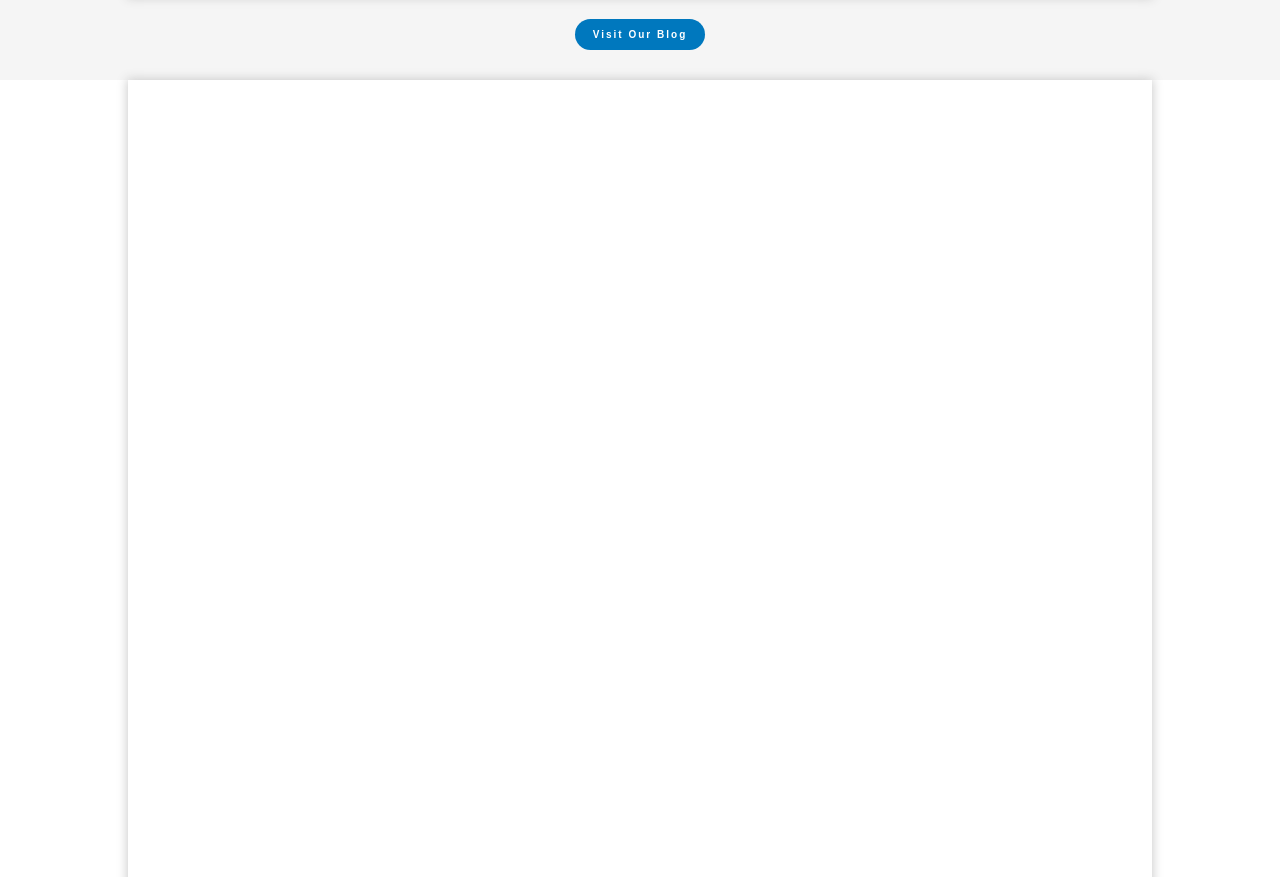
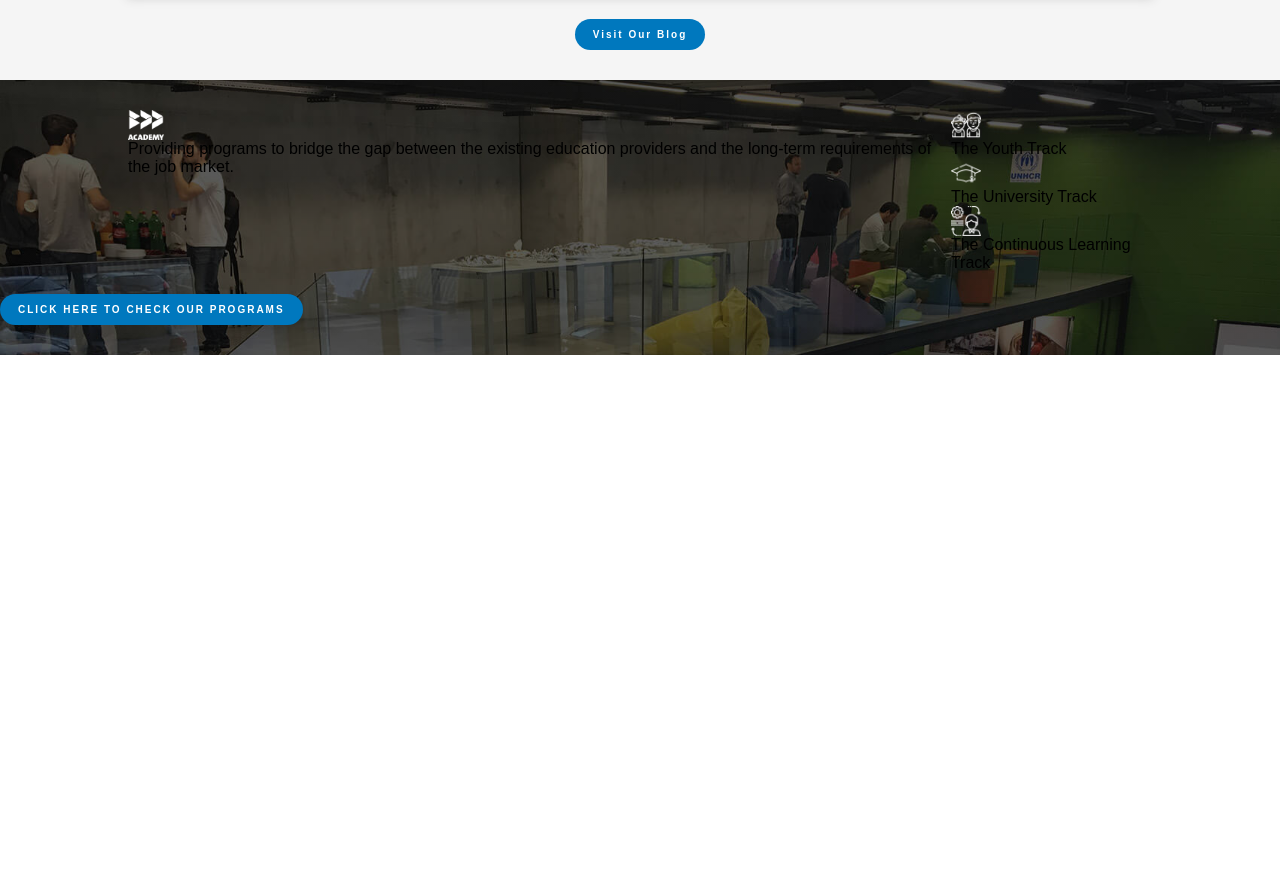
Before and after one commit to moatasemyakhni/bdd-replica-frontend, a plain HTML site: page index.html in a window 1280 px wide. Shown: the part 3165-4042 px from the top of the page. After the commit the page ends 3520 px from the top, so only its background shows below. Drawn offline with Linux system fonts and the light colour scheme; files whose address does not match are found by name.

Commit message:
program text upload

```diff
--- a/index.html
+++ b/index.html
@@ -223,22 +223,34 @@
 
         <!-- start program section -->
         <section class="program-section">
-            <div class="news-container">
+            <div class="news-container program-container">
                 <div class="program-main-logo">
                     <div class="program-img-box">
                         <img src="images/logo/logo-academy.png" alt="logo academy">
                     </div>
+                    <p class="program-main-txt">Providing programs to bridge the gap between the existing education providers and the long-term requirements of the job market.</p>
                 </div>
 
                 <div class="program-other-logos">
+                    <div>
                         <div class="program-img-box">
                             <img src="images/icons/boy-girl.png" alt="youth track">
                         </div>
+                        <p class="program-other-txt">The Youth Track</p>
+                    </div>
+
+                    <div>
                         <div class="program-img-box">
                             <img src="images/icons/grad-hat.png" alt="uni track">
                         </div>
+                        <p class="program-other-txt">The University Track</p>
+                    </div>
+
+                    <div>
                         <div class="program-img-box">
                             <img src="images/icons/man-analyzing.png" alt="cont learning">
+                        </div>
+                        <p class="program-other-txt">The Continuous Learning Track</p>
                     </div>
                 </div>
             </div>
--- a/styles/styles.css
+++ b/styles/styles.css
@@ -400,6 +400,25 @@
     margin: 0 auto;
 }
 /* end trending section */
+
+/* start program section */
+.program-section {
+    background: linear-gradient(rgba(0, 0, 0, 0.5), rgba(0, 0, 0, 0.5)), url("../images/bdd/parallax-7.jpg");
+    background-repeat: no-repeat;
+    background-size: cover;
+    padding: 30px 0;
+}
+
+.program-section .program-container {
+    background-color: transparent;
+    box-shadow: none;
+    display: flex;
+}
+
+.program-img-box {
+    height: 30px;
+}
+/* end program section */
 /* end main */
 
 /* utilities */
```
Lines whose indentation alone changed are shown as unchanged.
